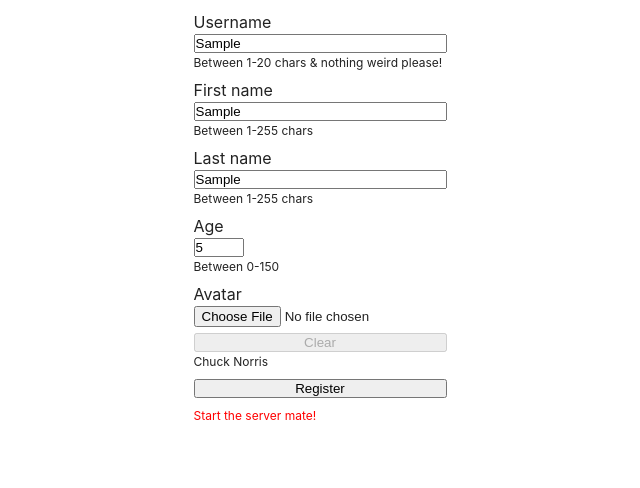
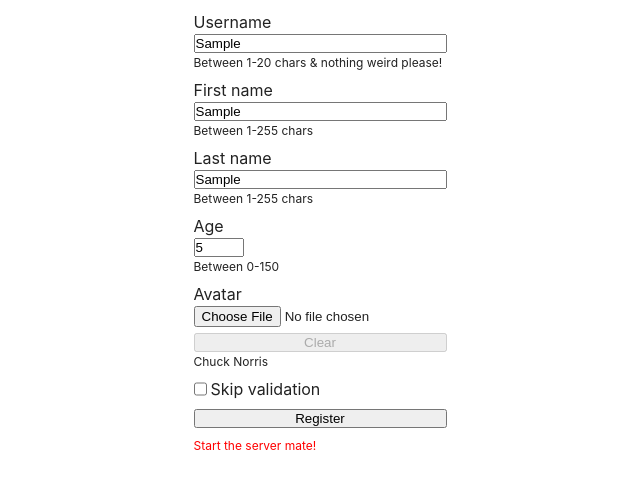
Before and after one commit to MrCatnip/frontend, a website: page src/index.html in a window 1280 px wide. Both pictures are taken after typing "Sample", "Sample", "Sample", "5" into the empty fields and a click on the button "Register". Shown: the whole page, without its empty margins (320-960 px from the left). Drawn offline with Linux system fonts and the light colour scheme; no server answers.

Commit message:
Added skip validation checkbox

```diff
--- a/src/index.html
+++ b/src/index.html
@@ -40,6 +40,10 @@
         <span class="hint" id="hint-avatar">Chuck Norris</span>
         <span class="error" id="error-avatar"></span>
       </div>
+      <label class="checkbox-wrapper">
+        <input type="checkbox" id="skip-validation" />
+        Skip validation
+      </label>
       <button type="submit" id="submit-btn">Register</button>
       <span id="success" class="hint">✅ Success!</span>
       <span id="error" class="error"></span>
--- a/src/main.js
+++ b/src/main.js
@@ -4,7 +4,10 @@ const buttonClear = document.getElementById("clear");
 const inputAvatar = document.getElementById("avatar");
 const spanSuccess = document.getElementById("success");
 const spanError = document.getElementById("error");
-const inputs = form.querySelectorAll("input");
+const inputsForm = form.querySelectorAll("input");
+const inputCheckbox = document.getElementById("skip-validation");
+
+let SKIP_VALIDATION = false;
 
 const EMPTY_ERROR = "Write something buddy!";
 const WTF_ERROR = "What are you doing buddy?";
@@ -48,7 +51,7 @@ const VALIDATORS_MAP = {
   avatar: (input) => validateFile(input),
 };
 
-inputs.forEach((input) =>
+inputsForm.forEach((input) =>
   input.addEventListener("input", () => {
     const id = input.id;
     const hintSpan = getHintSpan(id);
@@ -57,6 +60,10 @@ inputs.forEach((input) =>
     errorSpan.style.display = "none";
   }),
 );
+
+inputCheckbox.addEventListener("change", () => {
+  SKIP_VALIDATION = inputCheckbox.checked;
+});
 
 inputAvatar.addEventListener("change", () => {
   if (inputAvatar.files.length) buttonClear.disabled = false;
@@ -72,6 +79,8 @@ buttonClear.addEventListener("click", () => {
 
 form.addEventListener("submit", async (e) => {
   e.preventDefault();
+
+  if (!SKIP_VALIDATION) {
     let isValid = true;
 
     Object.keys(VALIDATORS_MAP).forEach((key) => {
@@ -89,10 +98,11 @@ form.addEventListener("submit", async (e) => {
     });
 
     if (!isValid) return;
+  }
 
   buttonSubmit.disabled = true;
   buttonClear.disabled = true;
-  inputs.forEach((input) => (input.disabled = true));
+  inputsForm.forEach((input) => (input.disabled = true));
   buttonSubmit.textContent = "Loading...";
   spanSuccess.style.display = "none";
   spanError.style.display = "none";
@@ -118,6 +128,7 @@ form.addEventListener("submit", async (e) => {
 
     if (data.success) {
       form.reset();
+      inputCheckbox.checked = SKIP_VALIDATION;
       buttonClear.disabled = true;
       spanSuccess.style.display = "inline";
     } else if (data.errors) {
@@ -134,7 +145,7 @@ form.addEventListener("submit", async (e) => {
   } finally {
     buttonSubmit.disabled = false;
     buttonClear.disabled = inputAvatar.files.length === 0;
-    inputs.forEach((input) => (input.disabled = false));
+    inputsForm.forEach((input) => (input.disabled = false));
     buttonSubmit.textContent = "Register";
   }
 });
--- a/src/styles.css
+++ b/src/styles.css
@@ -29,6 +29,11 @@ form {
   display: none;
 }
 
+.checkbox-wrapper {
+  display: flex;
+  gap: 4px;
+}
+
 #age {
   max-width: 50px;
 }
```
Lines whose indentation alone changed are shown as unchanged.
